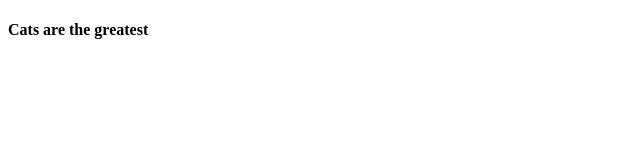
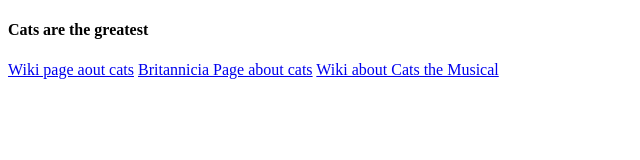
Before and after one commit to nateTheGreat25/landing-page, a plain HTML site: page index.html in a window 1280 px wide. Shown: the whole page, without its empty margins (0-640 px from the left). Drawn offline with Linux system fonts and the light colour scheme.

Commit message:
Finsh Header

```diff
--- a/index.html
+++ b/index.html
@@ -8,7 +8,9 @@
 <body>
     <div>
         <h4>Cats are the greatest</h4>
-
+        <a href="https://en.wikipedia.org/wiki/Cat">Wiki page aout cats</a>
+        <a href="https://www.britannica.com/animal/cat">Britannicia Page about cats</a>
+        <a href="https://en.wikipedia.org/wiki/Cats_(musical)">Wiki about Cats the Musical</a>
     </div>
 </body>
 </html>
```
